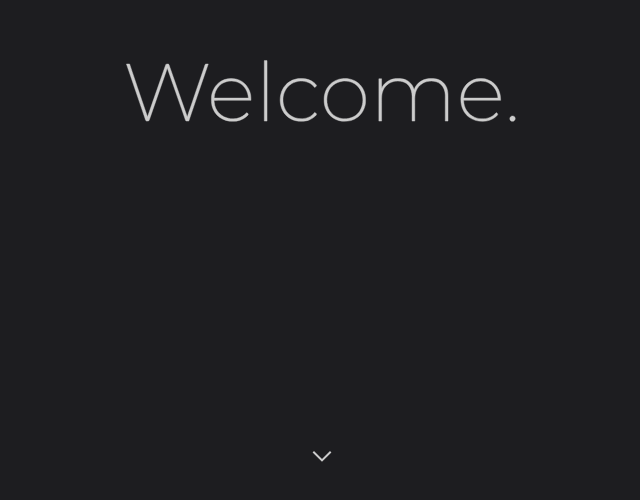
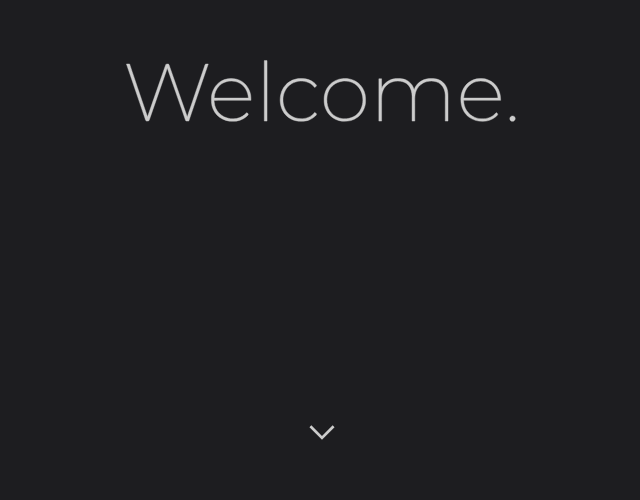
Before and after one commit to joseph-johnson27001/portfolio, a Vue app: page / in a window 1280 px wide. Shown: the part 316-816 px from the top of the page, without its empty margins (318-958 px from the left). Built offline with nearby package versions, Linux system fonts and the light colour scheme.

Commit message:
Chevron positions

```diff
--- a/src/components/WelcomeAnimation.vue
+++ b/src/components/WelcomeAnimation.vue
@@ -101,7 +101,7 @@ export default {
 
 .chevron-container {
   position: absolute;
-  bottom: 20px;
+  bottom: 40px;
   left: 50%;
   transform: translateX(-50%);
   opacity: 0;
@@ -109,9 +109,10 @@ export default {
 }
 
 .chevron {
-  width: 24px;
-  height: 24px;
+  width: 32px;
+  height: 32px;
   fill: rgb(204, 204, 204);
+  cursor: pointer;
 }
 
 @keyframes fade-in {
```
